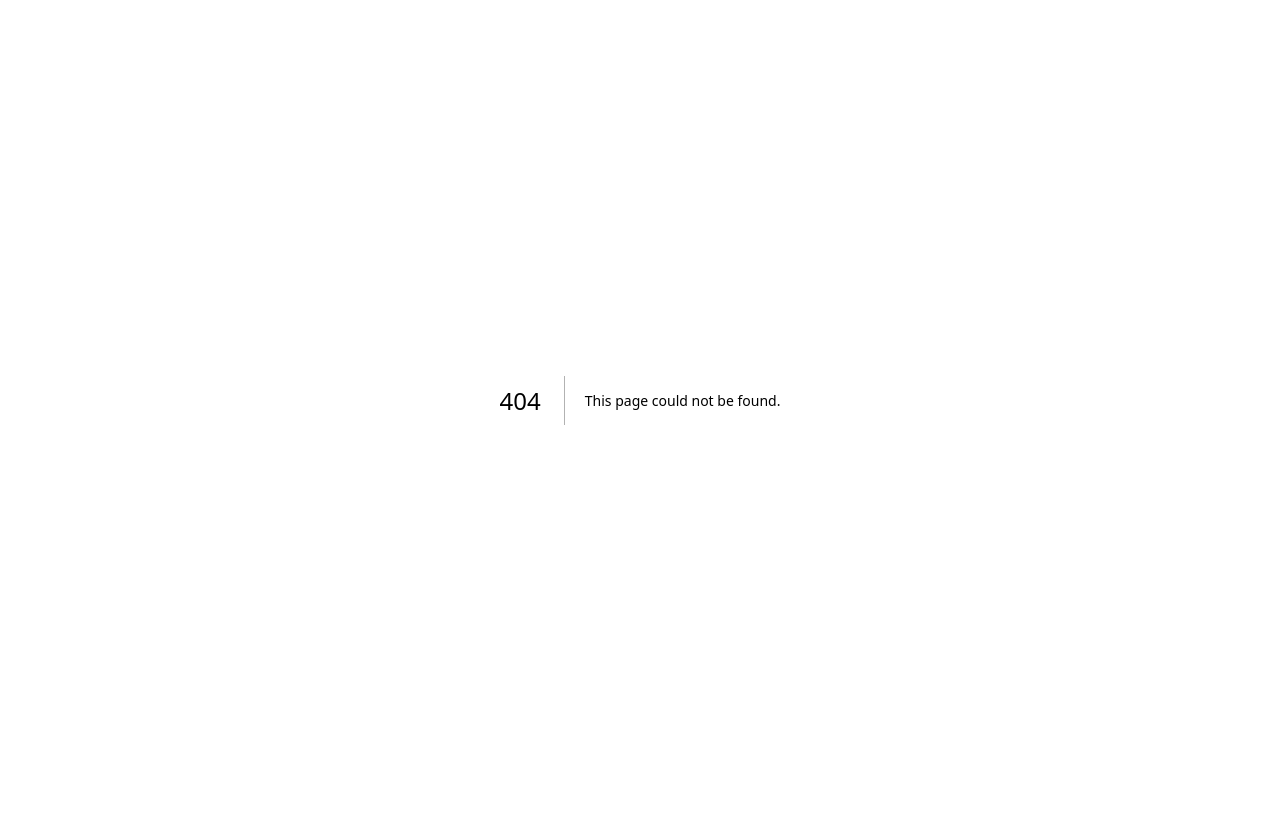
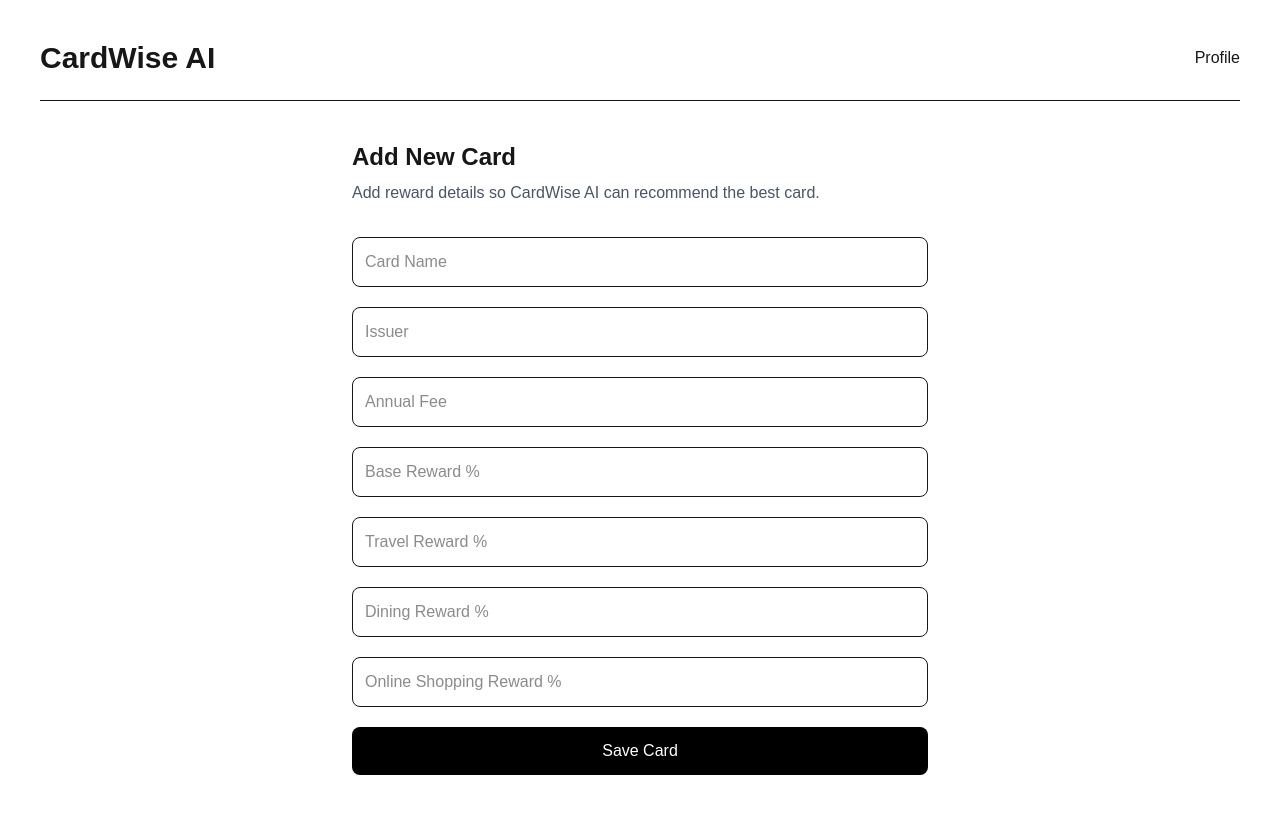
Before and after one commit to monisha-product/cardwise-ai, a Next.js app in the folder frontend/: page /cards/new in a window 1280 px wide. Before the commit this address had no page. Built offline with nearby package versions, Linux system fonts and the light colour scheme.

Commit message:
Build add card page

```diff
--- /dev/null
+++ b/frontend/app/cards/new/page.tsx
@@ -0,0 +1,31 @@
+export default function AddCard() {
+    return (
+      <main className="min-h-screen bg-white p-10">
+        <div className="flex items-center justify-between border-b pb-6">
+          <h1 className="text-3xl font-bold">CardWise AI</h1>
+          <div>Profile</div>
+        </div>
+
+        <section className="mx-auto mt-10 max-w-xl">
+          <h2 className="text-2xl font-semibold">Add New Card</h2>
+          <p className="mt-2 text-gray-600">
+            Add reward details so CardWise AI can recommend the best card.
+          </p>
+
+          <form className="mt-8 space-y-5">
+            <input className="w-full rounded-lg border p-3" placeholder="Card Name" />
+            <input className="w-full rounded-lg border p-3" placeholder="Issuer" />
+            <input className="w-full rounded-lg border p-3" placeholder="Annual Fee" />
+            <input className="w-full rounded-lg border p-3" placeholder="Base Reward %" />
+            <input className="w-full rounded-lg border p-3" placeholder="Travel Reward %" />
+            <input className="w-full rounded-lg border p-3" placeholder="Dining Reward %" />
+            <input className="w-full rounded-lg border p-3" placeholder="Online Shopping Reward %" />
+
+            <button className="w-full rounded-lg bg-black px-6 py-3 text-white hover:bg-gray-800">
+              Save Card
+            </button>
+          </form>
+        </section>
+      </main>
+    );
+  }
```
